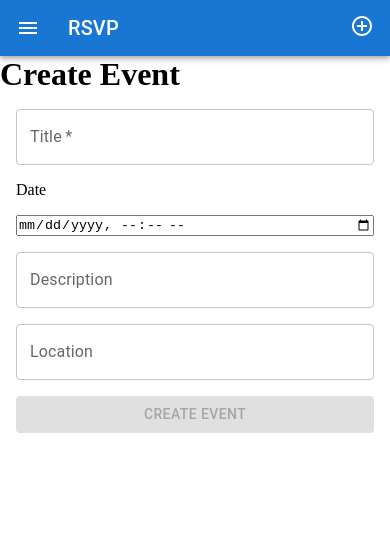
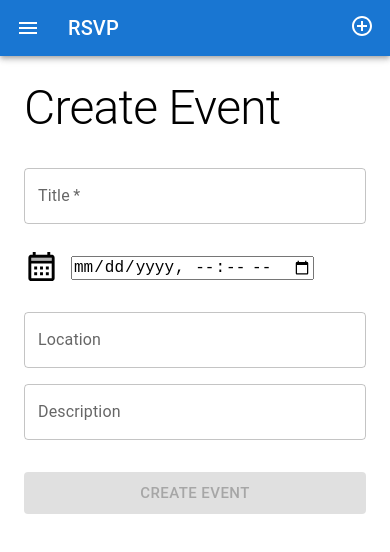
Before and after one commit to ChaseC99/rsvp, a Next.js app: page /create in a window 390 px wide. Shown: the top 552 px of the page. Built offline with nearby package versions, Linux system fonts and the light colour scheme.

Commit message:
Improve Create page
- Cleaned up styling
- Added a new mobile friendly date picker

```diff
--- /dev/null
+++ b/app/_components/date-picker.tsx
@@ -0,0 +1,34 @@
+import CalendarMonthTwoToneIcon from '@mui/icons-material/CalendarMonthTwoTone';
+
+type DatePickerProps = {
+    ref: React.ForwardedRef<HTMLInputElement>;
+}
+
+export default function DatePicker(props: DatePickerProps) {
+    return (
+        <div style={styles.wrapper}>
+            <label htmlFor="date">
+                <CalendarMonthTwoToneIcon fontSize='large'/>
+            </label>
+            <input
+                id="date"
+                type="datetime-local"
+                ref={props.ref}
+                style={styles.dateInput}
+            />
+        </div>
+    )
+}
+
+const styles = {
+    wrapper: {
+        padding: "1rem, 0.75rem",
+        display: "flex",
+        alignItems: "center",
+        gap: "0.75rem",
+        height: "3.5rem",
+    },
+    dateInput: {
+        fontSize: "1rem",
+    }
+}
--- a/app/create/page.tsx
+++ b/app/create/page.tsx
@@ -2,7 +2,8 @@
 
 import { useRef, useState } from "react";
 import { useRouter } from 'next/navigation'
-import { Autocomplete, Button, TextField } from "@mui/material";
+import { Autocomplete, Button, TextField, Typography } from "@mui/material";
+import DatePicker from "../_components/date-picker";
 
 export default function CreateEvent() {
     const router = useRouter();
@@ -42,7 +43,9 @@ export default function CreateEvent() {
 
     return (
         <div>
-            <h1>Create Event</h1>
+            <Typography variant="h1" style={styles.header}>
+                Create Event
+            </Typography>
             <form onSubmit={handleSubmit} style={styles.form}>
                 <TextField
                     id="title"
@@ -53,16 +56,7 @@ export default function CreateEvent() {
                     onChange={(event) => setTitle(event.target.value)}
                 />
 
-                <label htmlFor="date">Date</label>
-                <input type="datetime-local" ref={dateRef} />
-
-                <TextField
-                    id="description"
-                    label="Description"
-                    variant="outlined"
-                    multiline
-                    inputRef={descriptionRef}
-                />
+                <DatePicker ref={dateRef} />
 
                 <Autocomplete
                     id="location"
@@ -80,10 +74,21 @@ export default function CreateEvent() {
                     ]}
                 />
 
+
+                <TextField
+                    id="description"
+                    label="Description"
+                    variant="outlined"
+                    multiline
+                    inputRef={descriptionRef}
+                />
+
                 <Button
                     disabled={title === ""}
                     type="submit"
                     variant="contained"
+                    size="large"
+                    style={styles.submitButton}
                 >
                     Create event
                 </Button>
@@ -93,10 +98,16 @@ export default function CreateEvent() {
 }
 
 const styles = {
+    header: {
+        fontSize: "3rem",
+        marginBottom: "2rem",
+    },
     form: {
         display: 'flex',
         flexDirection: 'column' as 'column',
         gap: '1rem',
-        padding: '1rem',
+    },
+    submitButton: {
+        marginTop: "1rem",
     }
 }
--- a/app/globals.css
+++ b/app/globals.css
@@ -93,6 +93,7 @@ a {
 
 @media (prefers-color-scheme: dark) {
   html {
-    color-scheme: dark;
+    /* Remove dark mode for now, since it breaks the create page */
+    /* color-scheme: dark; */
   }
 }
--- a/app/layout.tsx
+++ b/app/layout.tsx
@@ -16,7 +16,9 @@ export default function RootLayout({
     <html lang="en">
       <body>
         <Navbar />
-        {children}
+        <div style={{padding: "1.5rem"}}>
+          {children}
+        </div>
       </body>
     </html>
   )
```
